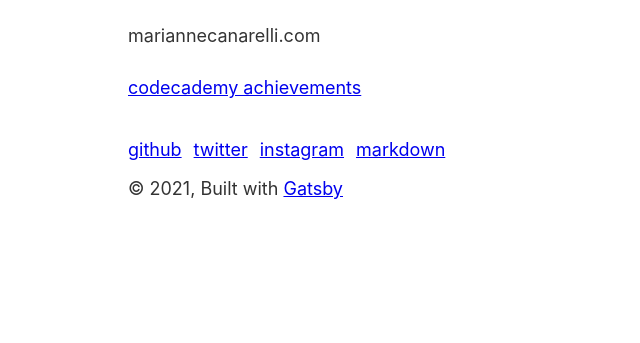
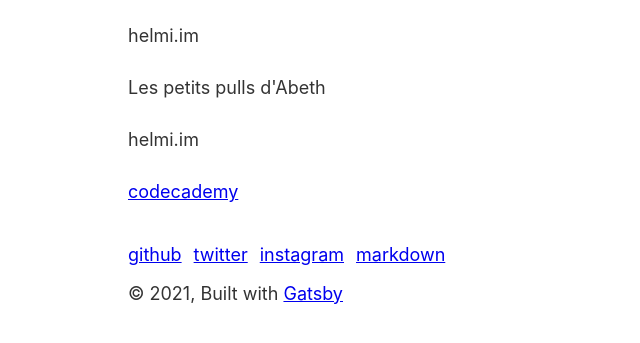
Before and after one commit to fabricegeib/gatsby.fabricegeib.com, a Gatsby site: page /about in a window 1280 px wide. Shown: the part 125-468 px from the top of the page, without its empty margins (0-640 px from the left). Built offline with nearby package versions, Linux system fonts and the light colour scheme; Gatsby itself is replaced by a stand-in of ours.

Commit message:
Update about.js

```diff
--- a/src/pages/about.js
+++ b/src/pages/about.js
@@ -9,9 +9,12 @@ const AboutPage = () => (
   <Layout>
     <SEO title="About" />
     <h1>About</h1>
-    <Experience experienceTitle="mariannecanarelli.com" />
 
-    <a href="https://external.codecademy.com/users/fabricegeib/achievements">codecademy achievements</a>
+    <Experience experienceTitle="helmi.im" />
+    <Experience experienceTitle="Les petits pulls d'Abeth" />
+    <Experience experienceTitle="helmi.im" />
+
+    <a href="https://external.codecademy.com/users/fabricegeib/achievements">codecademy</a>
   </Layout>
 )
 
```
